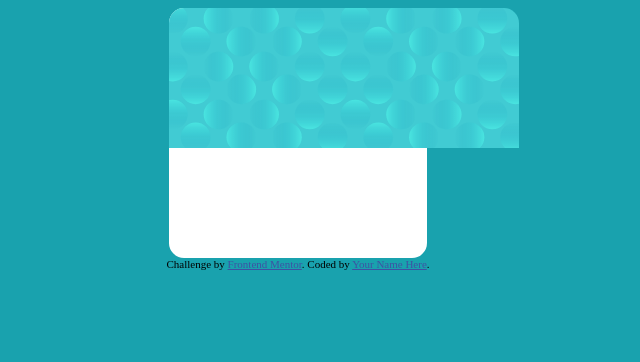
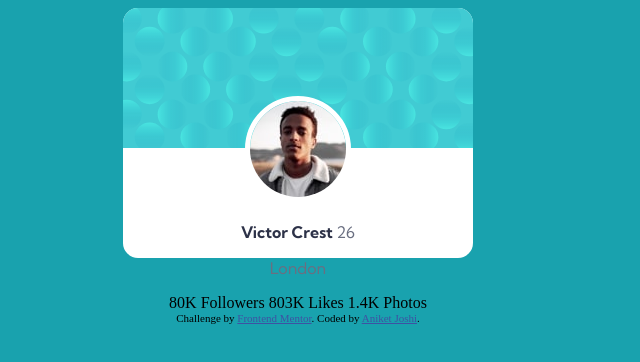
Before and after one commit to AVJ125/Profile-Component-Frontend-Challenge, a plain HTML site: page index.html in a window 1280 px wide. Shown: the whole page, without its empty margins (342-982 px from the left). Drawn offline with Linux system fonts and the light colour scheme; files whose address does not match are found by name.

Commit message:
The second commit things started to come together

```diff
--- a/index.html
+++ b/index.html
@@ -6,6 +6,8 @@
 
   <link rel="icon" type="image/png" sizes="32x32" href="./images/favicon-32x32.png">
   <link rel="stylesheet" href="style.css">
+  <link rel="preconnect" href="https://fonts.gstatic.com">
+<link href="https://fonts.googleapis.com/css2?family=Kumbh+Sans:wght@400;700&display=swap" rel="stylesheet">
 
   <title>Frontend Mentor | Profile card component</title>
 
@@ -17,15 +19,16 @@
 </head>
 <body>
   <div class="card">
-    <div >
+    <div class="top-div">
       <img class="top" src="C:\Users\Aniket Joshi\Desktop\profile-card-component-main\images\bg-pattern-card.svg" alt="">
     </div>
     <img class="circle-img"src="C:\Users\Aniket Joshi\Desktop\profile-card-component-main\images\image-victor.jpg" alt="">
     <div class="middle">
-      Victor Crest
-      26
-      London
+      <p class="name">Victor Crest <span class="secondary">26</span></p>
+
+      <p class="secondary">London</p>
     </div>
+
     <div class="bottom">
       80K
       Followers
@@ -39,7 +42,7 @@
   </div>
   <div class="attribution">
     Challenge by <a href="https://www.frontendmentor.io?ref=challenge" target="_blank">Frontend Mentor</a>.
-    Coded by <a href="#">Your Name Here</a>.
+    Coded by <a href="#">Aniket Joshi</a>.
   </div>
 </body>
 </html>
--- a/style.css
+++ b/style.css
@@ -3,21 +3,48 @@ body{
   text-align: center;
 
 }
+.top-div{
+position: absolute;
+
+
+}
 img.top{
   border-top-left-radius: 15px;
   border-top-right-radius: 15px;
-  position: absolute;
-  display: flex;
+
+
 
 }
+br{
+  background-color: hsl(0, 0%, 59%);
+  height: 10px;
+}
+p.name{
+font-family: 'Kumbh Sans', sans-serif;
+font-weight: 700;
+color: hsl(229, 23%, 23%);
+}
+.secondary{
+  font-family: 'Kumbh Sans', sans-serif;
+  font-weight: 400;
+  color: hsl(227, 10%, 46%);
+}
 .circle-img{
+
+  position: relative;
+margin-top: 25%;
   border-radius: 100%;
+  border: 5px solid #fff;
+
 
 }
 .card{
+  width: 350px;
+  height: 500px;
+  position: relative;
+  display: inline-block;
   text-align: center;
   background-color: #FFF;
-  display: inline-block;
   border-radius: 15px;
   height: 250px;
 }
```
